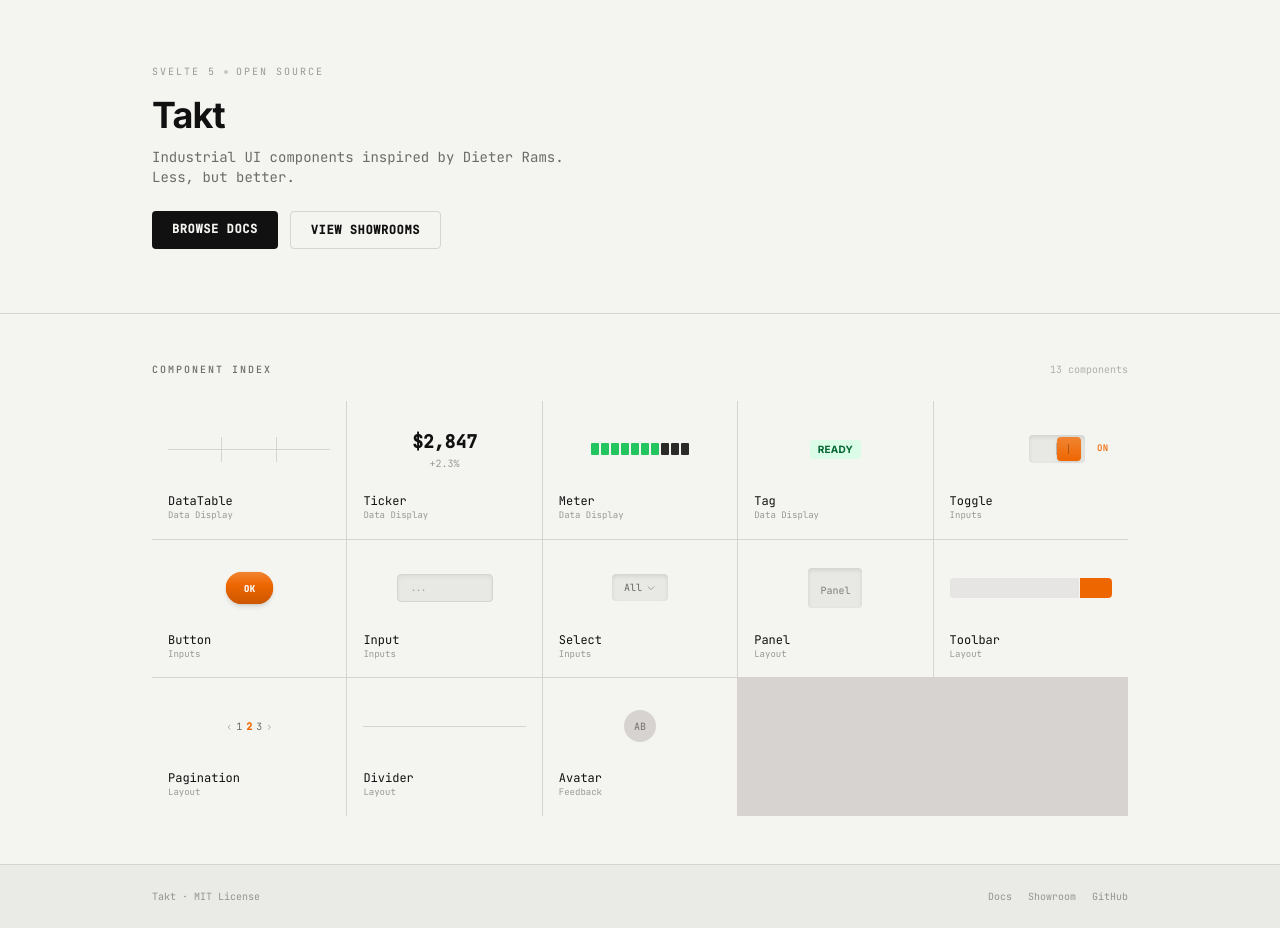
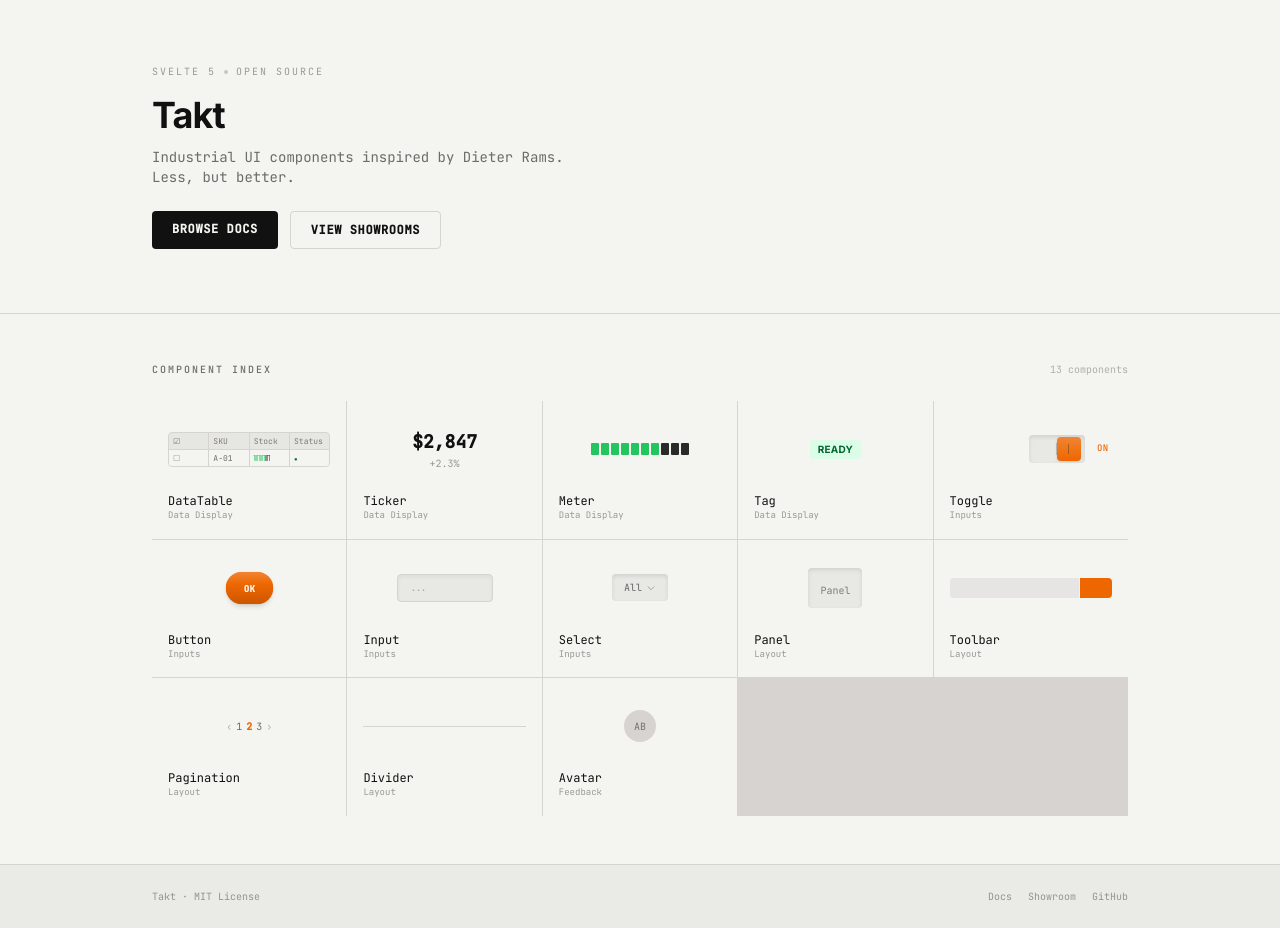
Before and after one commit to ardey26/takt, a SvelteKit app: page / in a window 1280 px wide. Built offline with nearby package versions, Linux system fonts and the light colour scheme.

Commit message:
fix: improve DataTable preview in catalogue
Show proper table structure with header row, checkbox, SKU, stock meter, and status indicator

```diff
--- a/src/routes/+page.svelte
+++ b/src/routes/+page.svelte
@@ -140,13 +140,17 @@
 						{:else if component.slug === 'divider'}
 							<div class="w-full border-t border-stone-300"></div>
 						{:else if component.slug === 'datatable'}
-							<div class="grid grid-cols-3 gap-px bg-stone-300 w-full">
-								<div class="bg-bone h-3"></div>
-								<div class="bg-bone h-3"></div>
-								<div class="bg-bone h-3"></div>
-								<div class="bg-bone h-3"></div>
-								<div class="bg-bone h-3"></div>
-								<div class="bg-bone h-3"></div>
+							<div class="w-full border border-stone-300 rounded-sm overflow-hidden">
+								<div class="grid grid-cols-4 gap-px bg-stone-300 text-[8px]">
+									<div class="bg-[#E6E6E2] px-1 py-0.5 font-mono text-matte/50">☑</div>
+									<div class="bg-[#E6E6E2] px-1 py-0.5 font-mono text-matte/50">SKU</div>
+									<div class="bg-[#E6E6E2] px-1 py-0.5 font-mono text-matte/50">Stock</div>
+									<div class="bg-[#E6E6E2] px-1 py-0.5 font-mono text-matte/50">Status</div>
+									<div class="bg-bone px-1 py-0.5 font-mono text-matte/40">☐</div>
+									<div class="bg-bone px-1 py-0.5 font-mono text-matte/60">A-01</div>
+									<div class="bg-bone px-1 py-0.5"><Meter value={72} compact class="scale-50 origin-left" /></div>
+									<div class="bg-bone px-1 py-0.5"><span class="text-[6px] text-green-700">●</span></div>
+								</div>
 							</div>
 						{:else if component.slug === 'toolbar'}
 							<div class="flex gap-px w-full">
```
